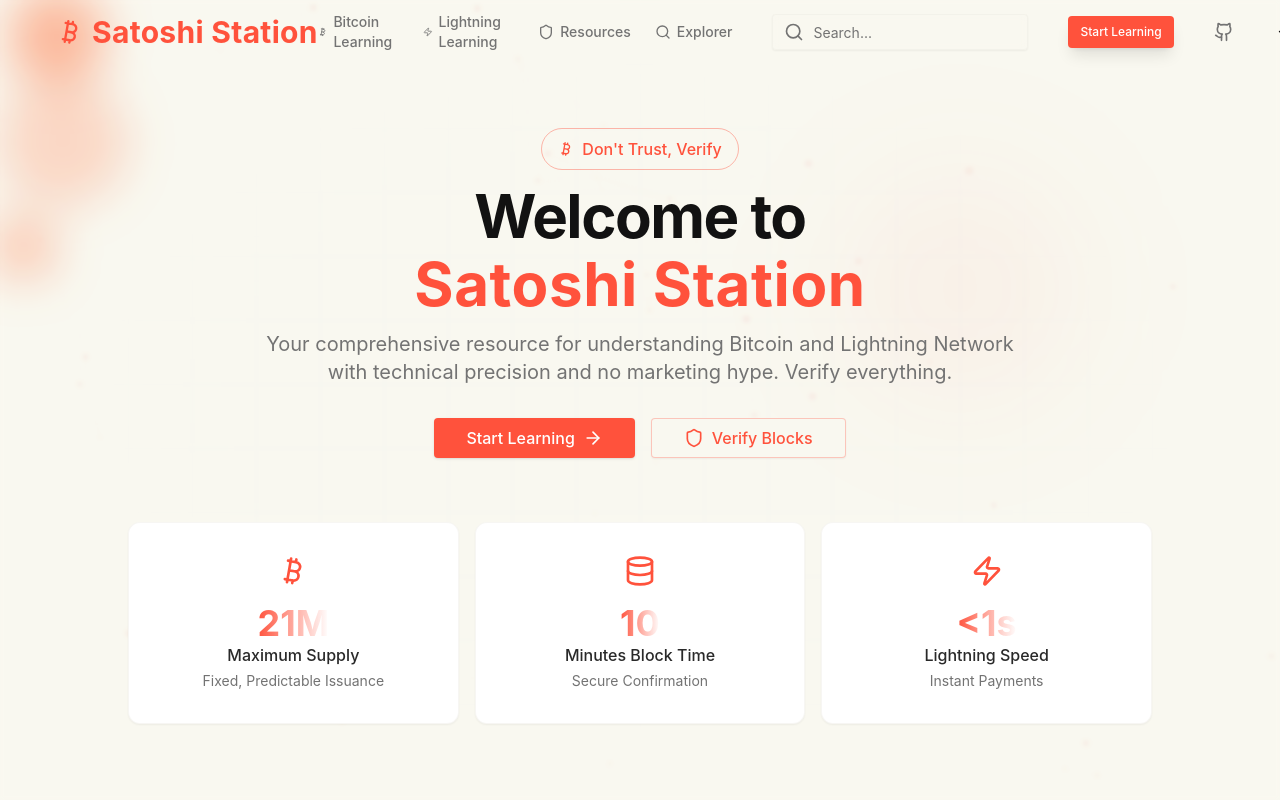
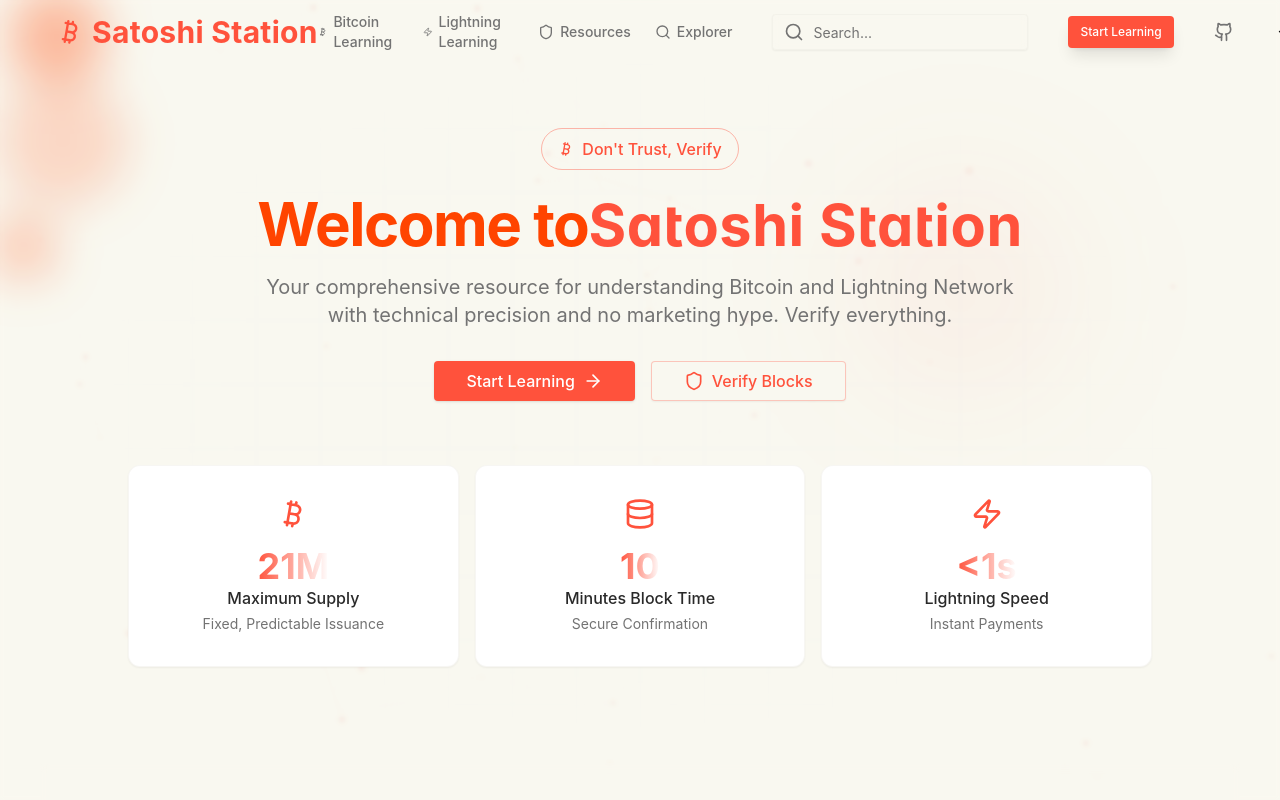
Before and after one commit to EpicGrowth/Satoshi-Learning-Next, a Next.js app: page / in a window 1280 px wide. Shown: the top 800 px of the page. Built offline with nearby package versions, Linux system fonts and the light colour scheme.

Commit message:
Add CSS fixes and ensure proper CSS loading in layout

```diff
--- a/public/css-fix.css
+++ b/public/css-fix.css
@@ -33,11 +33,19 @@
 }
 
 /* Force link colors to match brand */
-a:not([class]) {
+a:not([class]), a.text-link {
   color: hsl(var(--primary)) !important;
   text-decoration: none;
 }
 
-a:not([class]):hover {
+a:not([class]):hover, a.text-link:hover {
   text-decoration: underline;
 }
+
+/* Ensure consistent heading styles */
+h1, h2, h3, h4, h5, h6 {
+  font-weight: 700;
+  color: hsl(var(--primary)) !important;
+  margin-top: 1rem;
+  margin-bottom: 0.5rem;
+}
--- a/src/app/layout.tsx
+++ b/src/app/layout.tsx
@@ -39,6 +39,11 @@
       suppressHydrationWarning
       className={`${fontSans.variable} ${fontMono.variable} ${fontDisplay.variable} ${fontBrand.variable}`}
     >
+      <head>
+        {/* Add direct CSS links for more reliable loading */}
+        <link rel="stylesheet" href="/css-fix.css" />
+        <link rel="stylesheet" href="/styles/dark-mode-enhancements.css" />
+      </head>
       <body className="min-h-screen font-sans antialiased">
         <ThemeProvider
           attribute="class"
```
